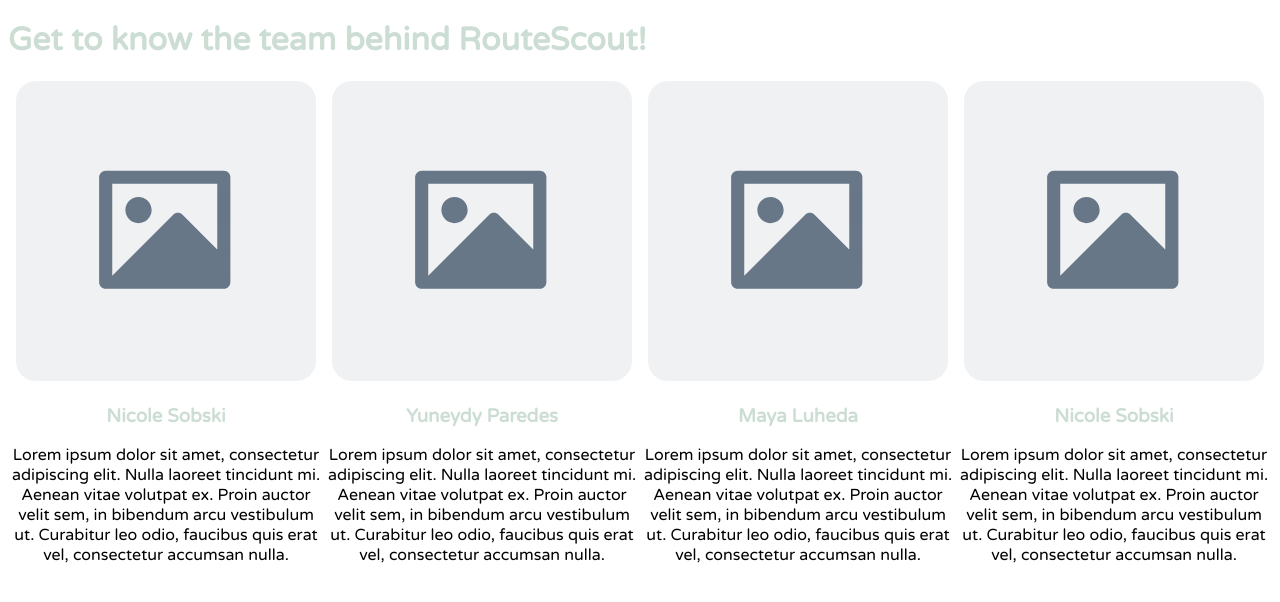
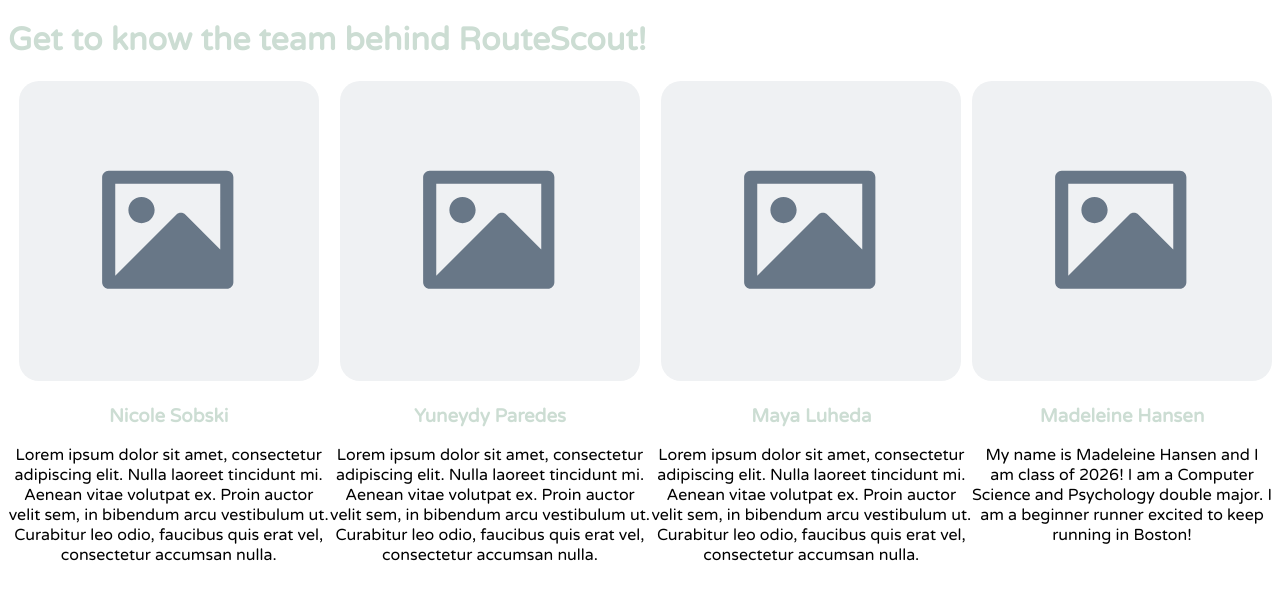
Before and after one commit to Yuneydy/RouteScout, a Flask app: page /aboutUs/ in a window 1280 px wide; the page is wider, and only the part inside the window is pictured. Shown: the part 108-710 px from the top of that part. Run offline with Flask 3, Linux system fonts and the light colour scheme.

Commit message:
maddie's about me paragraph

```diff
--- a/templates/aboutUs.html
+++ b/templates/aboutUs.html
@@ -23,9 +23,9 @@
 </div>
 
 <div><img class="aboutPic" src="/static/placeholder.svg" alt="One of our awesome creators">
-    <h3>Nicole Sobski</h3>
-    <p> Lorem ipsum dolor sit amet, consectetur adipiscing elit. Nulla laoreet tincidunt mi. Aenean vitae volutpat ex.
-     Proin auctor velit sem, in bibendum arcu vestibulum ut. Curabitur leo odio, faucibus quis erat vel, consectetur accumsan nulla.</p>
+    <h3>Madeleine Hansen</h3>
+    <p>My name is Madeleine Hansen and I am class of 2026! I am a Computer Science and Psychology double major.
+        I am a beginner runner excited to keep running in Boston!</p>
 </div>
 
 </div>
```
